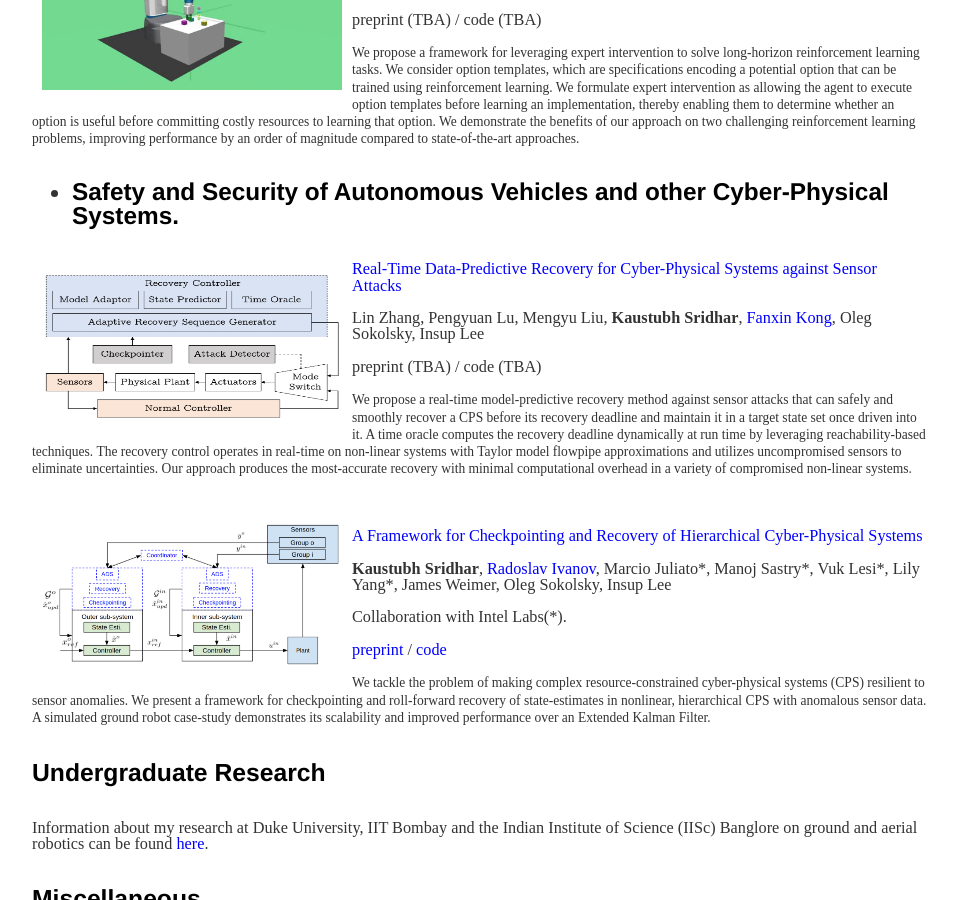
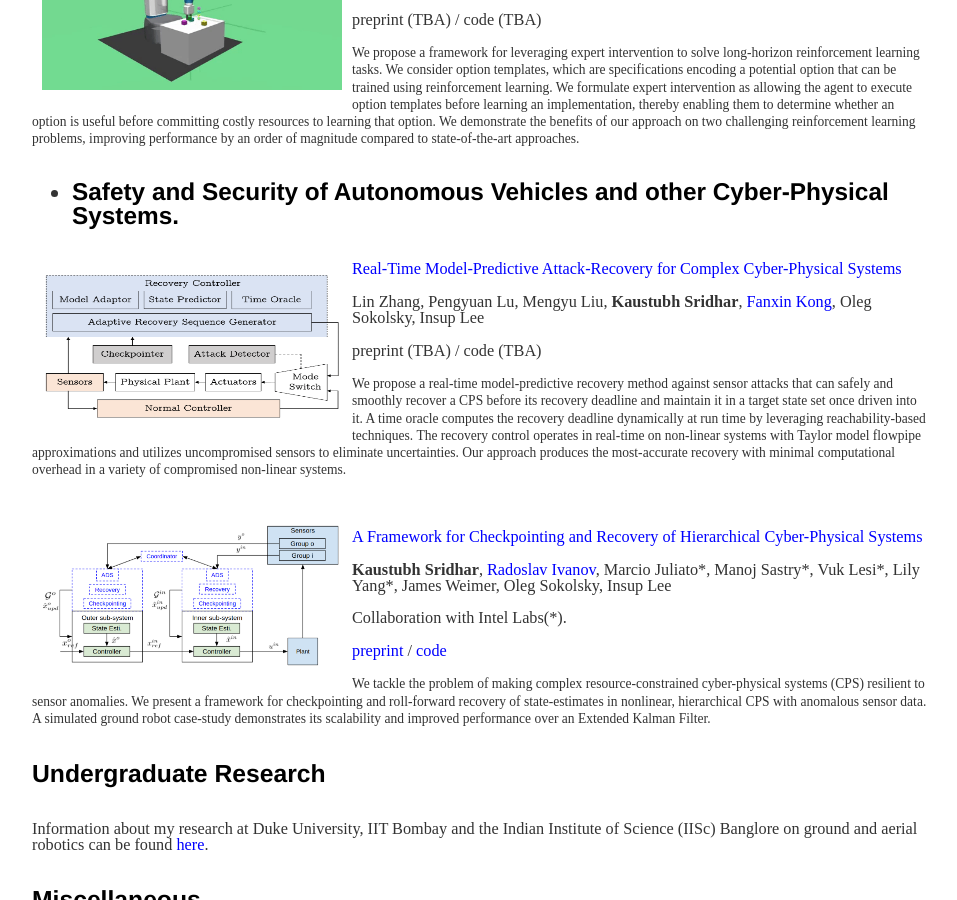
Before and after one commit to kaustubhsridhar/kaustubhsridhar_old.github.io, a Jekyll site: the page built from index.html, in a window 1280 px wide and 900 px high, scrolled down 1197 px. Shown: the whole window, without its empty margins (160-1117 px from the left). Built offline with Jekyll 4.4.1, drawn with Linux system fonts in a browser that asks for light colours.

Commit message:
Update index.html

```diff
--- a/index.html
+++ b/index.html
@@ -53,7 +53,7 @@ title: Welcome To My Homepage
 	</ul></h5>
 
 	<img src="/images/mpc.png" alt="mpc" align="left" style="width:300px; height:150px; padding: 10px;" class="img_rect">
-	<p><a id="MPCRecovery"><a href="">Real-Time Data-Predictive Recovery for Cyber-Physical Systems against Sensor Attacks</a></a></p>
+	<p><a id="MPCRecovery"><a href="">Real-Time Model-Predictive Attack-Recovery for Complex Cyber-Physical Systems</a></a></p>
 	<p>Lin Zhang, Pengyuan Lu, Mengyu Liu, <b>Kaustubh Sridhar</b>, <a href="https://sites.google.com/site/fanxink/">Fanxin Kong</a>, Oleg Sokolsky, Insup Lee</p>
 	<p>preprint (TBA) / code (TBA)</p>
 	<p><small>We propose a real-time model-predictive recovery method against sensor attacks that can safely and smoothly recover a CPS before its recovery deadline and maintain it in a target state set once driven into it. A time oracle computes the recovery deadline dynamically at run time by leveraging reachability-based techniques. The recovery control operates in real-time on non-linear systems with Taylor model flowpipe approximations and utilizes uncompromised sensors to eliminate uncertainties. Our approach produces the most-accurate recovery with minimal computational overhead in a variety of compromised non-linear systems.
```
